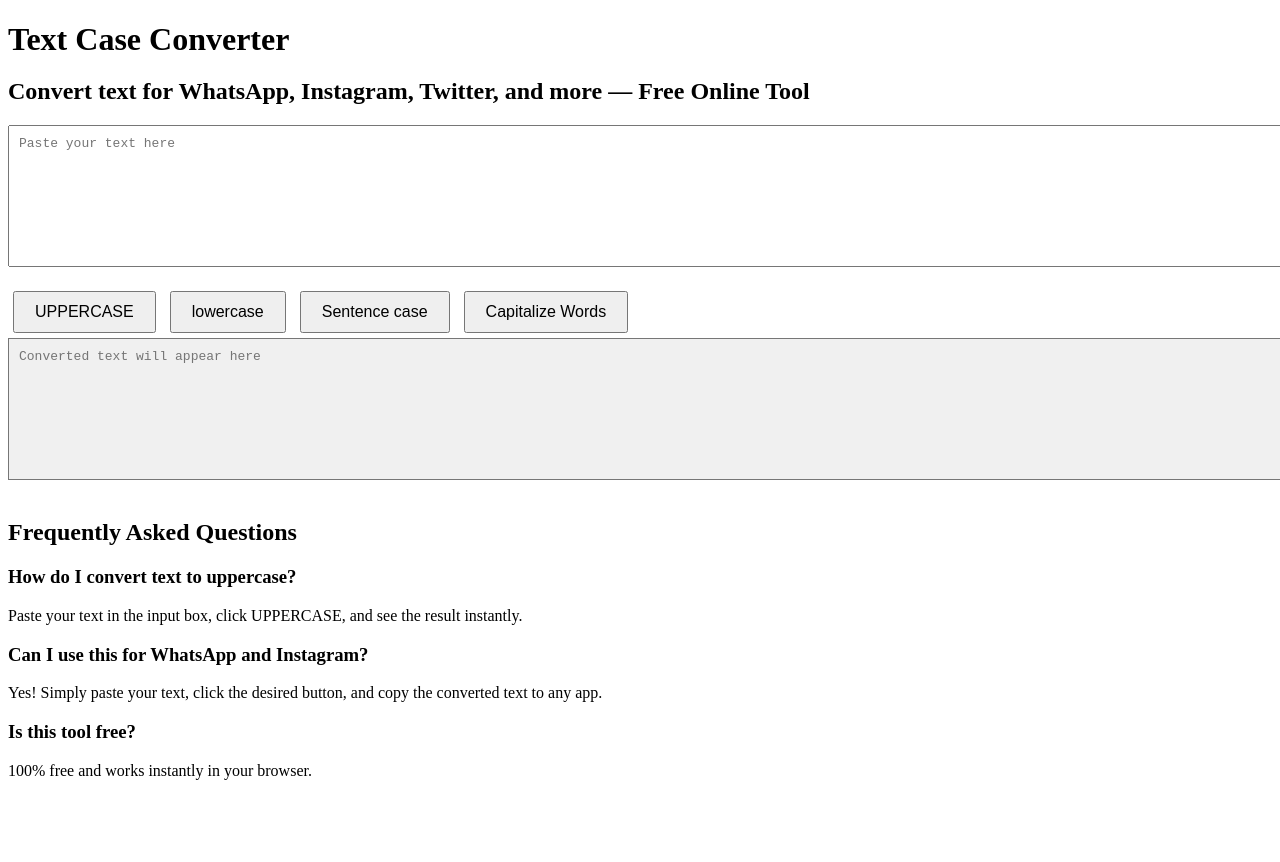
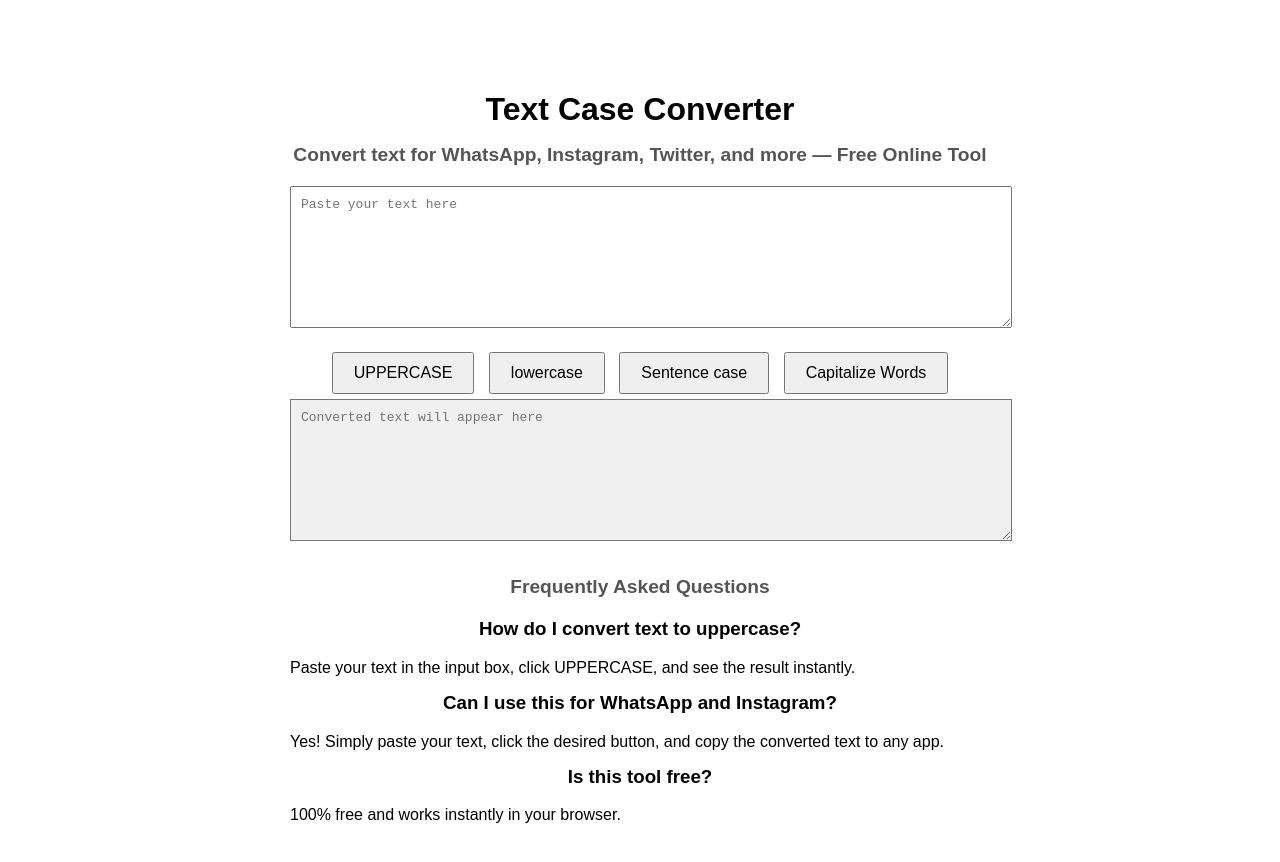
Before and after one commit to sunryser9/Text-case-converter, a plain HTML site: page index.html in a window 1280 px wide. Before the commit the page ends 800 px from the top, so only its background shows below. Drawn offline with Linux system fonts and the light colour scheme.

Commit message:
index.html

```diff
--- a/index.html
+++ b/index.html
@@ -6,22 +6,25 @@
 <title>Text Case Converter for WhatsApp, Instagram & More</title>
 <meta name="description" content="Free online Text Case Converter. Convert text to UPPERCASE, lowercase, Sentence case, or Capitalize Words instantly. Works on WhatsApp, Instagram, and everywhere.">
 <meta name="keywords" content="text case converter, uppercase to lowercase online free, instagram text case converter, whatsapp text case converter, online text converter">
+
+<!-- Google Search Console verification -->
+<meta name="google-site-verification" content="HeQIHRa4GcALEBKrLAifokV_lW1Wcc3RrGBoY_1dvH4" />
+
 <style>
-
-  <meta name="google-site-verification" content="HeQIHRa4GcALEBKrLAifokV_lW1Wcc3RrGBoY_1dvH4" />
 body { font-family: Arial, sans-serif; max-width: 700px; margin: 50px auto; padding: 20px; text-align: center; }
-h1 { font-size: 2em; margin-bottom: 20px; }
+h1 { font-size: 2em; margin-bottom: 10px; }
+h2 { font-size: 1.2em; margin-bottom: 20px; color: #555; }
 textarea { width: 100%; height: 120px; padding: 10px; font-size: 1em; margin-bottom: 15px; }
 button { padding: 10px 20px; margin: 5px; font-size: 1em; cursor: pointer; }
 #outputText { background: #f0f0f0; }
+h3 { margin-top: 15px; }
+p { text-align: left; margin: 5px 0 15px 0; }
 </style>
 </head>
 <body>
 
 <h1>Text Case Converter</h1>
 <h2>Convert text for WhatsApp, Instagram, Twitter, and more — Free Online Tool</h2>
-
-
 
 <textarea id="inputText" placeholder="Paste your text here"></textarea>
 
@@ -33,6 +36,18 @@ button { padding: 10px 20px; margin: 5px; font-size: 1em; cursor: pointer; }
 
 <br>
 <textarea id="outputText" placeholder="Converted text will appear here" readonly></textarea>
+
+<!-- FAQ Section -->
+<h2>Frequently Asked Questions</h2>
+
+<h3>How do I convert text to uppercase?</h3>
+<p>Paste your text in the input box, click UPPERCASE, and see the result instantly.</p>
+
+<h3>Can I use this for WhatsApp and Instagram?</h3>
+<p>Yes! Simply paste your text, click the desired button, and copy the converted text to any app.</p>
+
+<h3>Is this tool free?</h3>
+<p>100% free and works instantly in your browser.</p>
 
 <script>
 function toUpper() {
@@ -53,15 +68,3 @@ function toCapitalize() {
 
 </body>
 </html>
-
-
-<h2>Frequently Asked Questions</h2>
-
-<h3>How do I convert text to uppercase?</h3>
-<p>Paste your text in the input box, click UPPERCASE, and see the result instantly.</p>
-
-<h3>Can I use this for WhatsApp and Instagram?</h3>
-<p>Yes! Simply paste your text, click the desired button, and copy the converted text to any app.</p>
-
-<h3>Is this tool free?</h3>
-<p>100% free and works instantly in your browser.</p>
```
